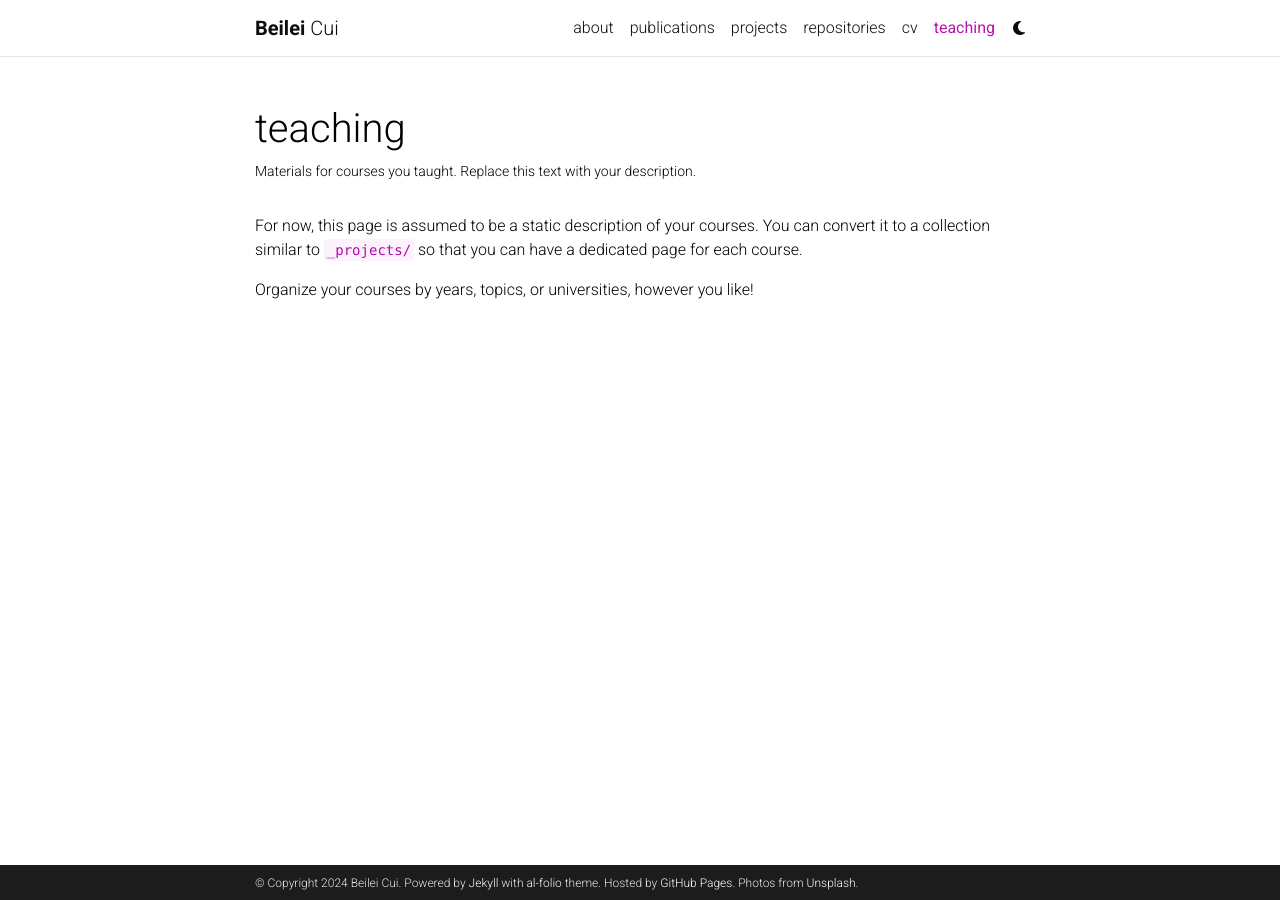
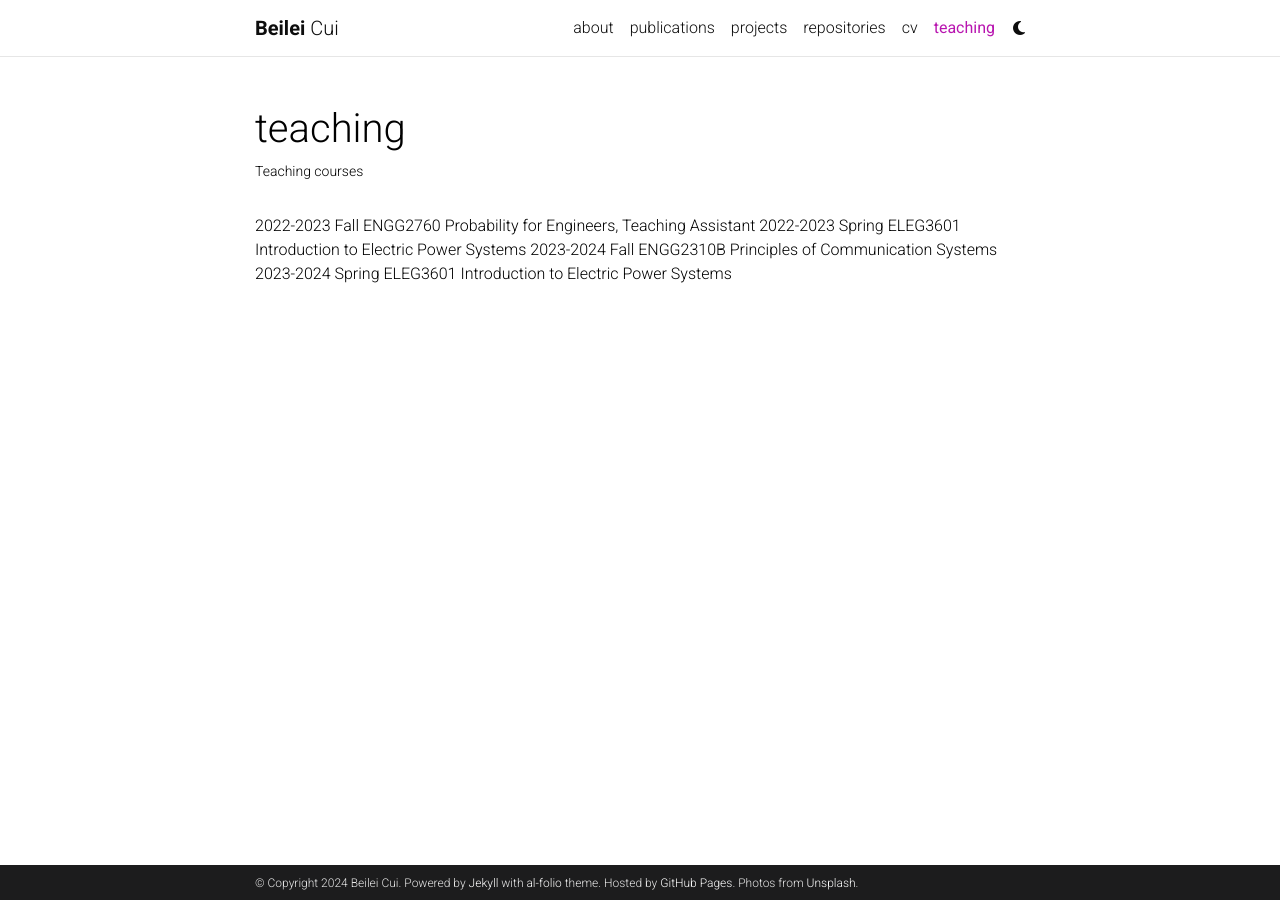
Before and after one commit to BeileiCui/beileicui.github.io, a Jekyll site: the page built from _pages/teaching.md, in a window 1280 px wide. Built offline with Jekyll 4.4.1, drawn with Linux system fonts in a browser that asks for light colours; comment, search, counter and statistics services are not loaded; a style sheet for code colours, icons or effects is not loaded.

Commit message:
Update teaching.md

```diff
--- a/_pages/teaching.md
+++ b/_pages/teaching.md
@@ -2,11 +2,12 @@
 layout: page
 permalink: /teaching/
 title: teaching
-description: Materials for courses you taught. Replace this text with your description.
+description: Teaching courses
 nav: true
 nav_order: 6
 ---
 
-For now, this page is assumed to be a static description of your courses. You can convert it to a collection similar to `_projects/` so that you can have a dedicated page for each course.
-
-Organize your courses by years, topics, or universities, however you like!
+2022-2023 Fall ENGG2760 Probability for Engineers, Teaching Assistant
+2022-2023 Spring ELEG3601 Introduction to Electric Power Systems
+2023-2024 Fall ENGG2310B Principles of Communication Systems
+2023-2024 Spring ELEG3601 Introduction to Electric Power Systems
```
